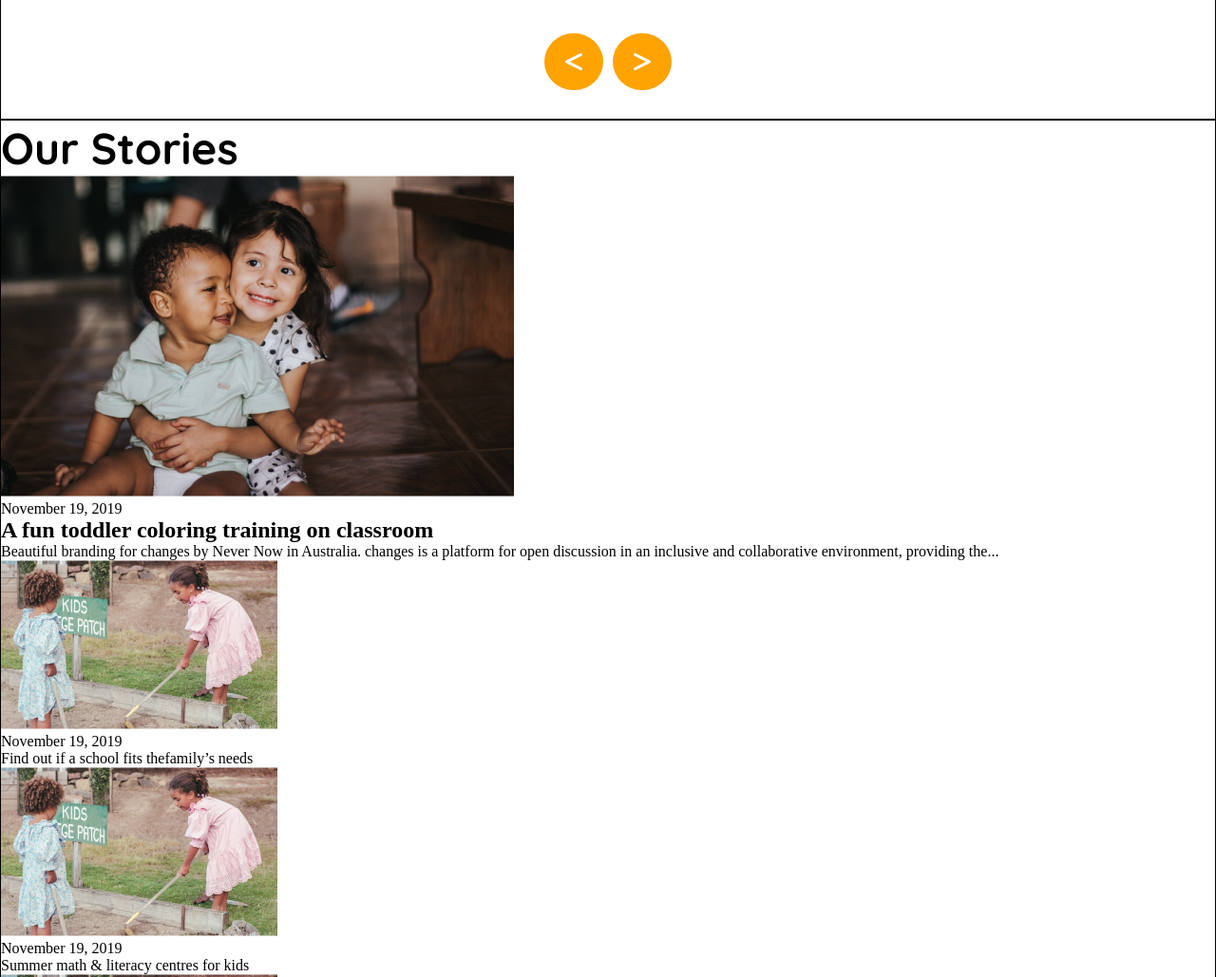
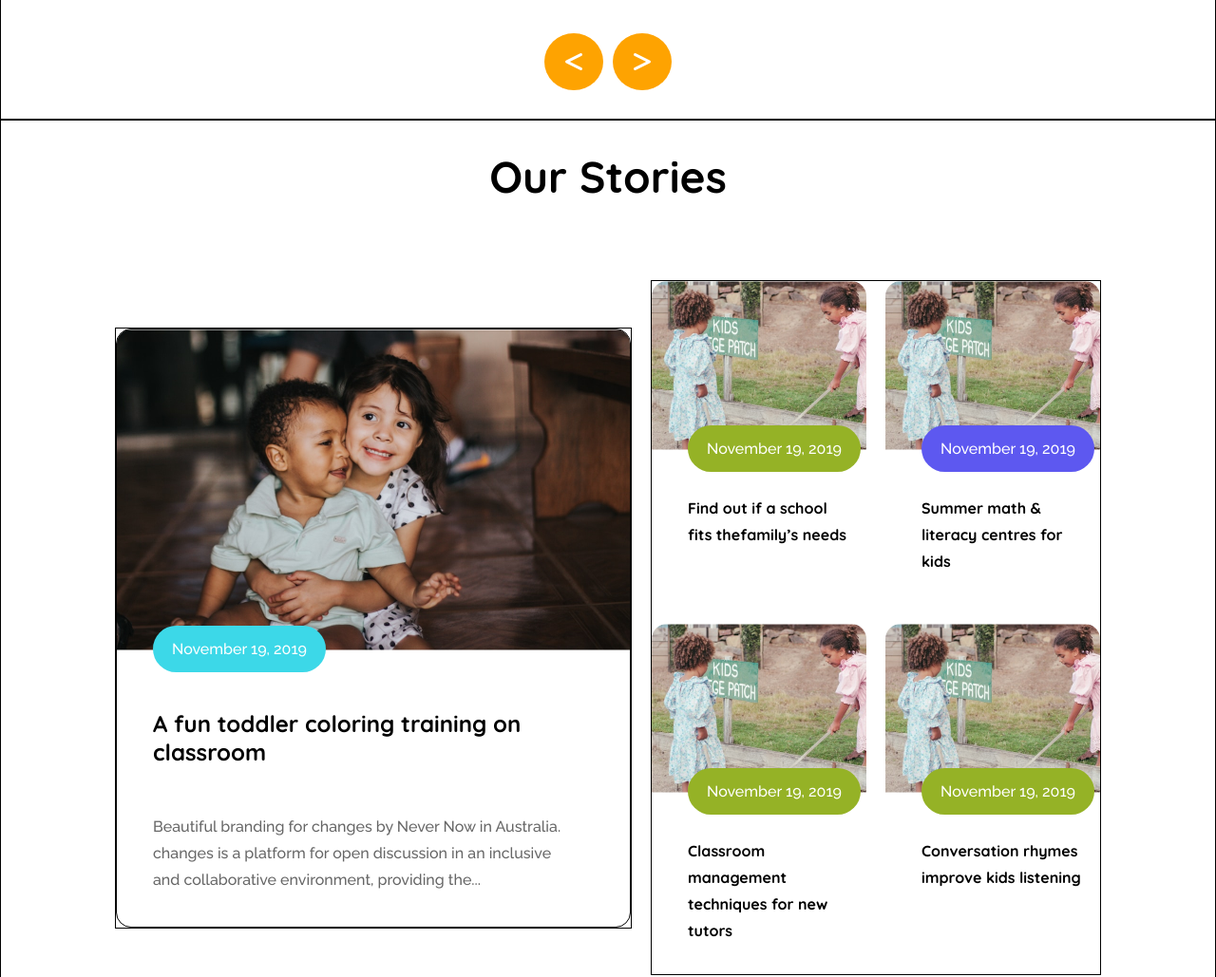
Before and after one commit to asrafulsgit/Assignment-02, a plain HTML site: page index.html in a window 1280 px wide. Shown: the part 1500-2529 px from the top of the page at 95% size. Drawn offline with Linux system fonts and the light colour scheme.

Commit message:
Add styles for stories section layout and design

```diff
--- a/style.css
+++ b/style.css
@@ -227,3 +227,105 @@ body{
      color: white;
      /* line-height: 26px; */
 }
+
+/* .stories section style */
+.stories-section{
+     padding: 30px 120px;
+     display: flex;
+     flex-direction: column;
+     justify-content: center;
+     align-items: center;
+     gap: 80px;
+}
+.stories-section .stories{
+     display: flex;
+     gap: 20px;
+     justify-content: center;
+     align-items: center;
+}
+.stories-section .stories .stories-left{
+     flex: 0.4;
+     border: 1px solid;
+     height: auto;
+}
+.stories-section .stories .stories-left .story-one{
+     background-color: rgba(255, 255, 255, 1);
+     border-radius: 16px;
+     border: 1px solid;
+     overflow: hidden;
+}
+.stories-section .stories-left .story .story-header,
+.stories-section .stories-right .story .story-header{
+     position: relative;
+}
+.stories-section .stories-left .story-one .date{
+     background-color: rgba(60, 216, 232, 1);
+}
+.stories-section .stories-left .story .date,
+.stories-section .stories-right .story .date{
+     border-radius: 47px;
+     padding: 15px 20px;
+     font-size: 16px;
+     font-family: var(--raleway-font);
+     font-weight: 500;
+     position: absolute;
+     color: rgba(255, 255, 255, 1);
+     bottom: -19px;
+     left: 38px;
+}
+
+.stories-section .stories .stories-left .story-one .story-body{
+     margin-top: 58px;
+     padding-left: 38px;
+     padding-bottom: 35px;
+}
+.stories-section .stories .stories-left .story-one .story-body h2{
+     color:rgba(0, 0, 0, 1);
+     font-weight: 24px;
+     font-weight: bold;
+     font-family: var(--quiecksand-font);
+}
+.stories-section .stories .stories-left .story-one .story-body p{
+     margin-top: 50px;
+     font-family: var(--raleway-font);
+     font-weight: 500;
+     font-size: 16px;
+     color: rgba(102, 102, 102, 1);
+     line-height: 28px;
+     margin-right: 60px;
+}
+
+
+
+.stories-section .stories .stories-right{
+     flex: 0.6;
+     border: 1px solid;
+     display: grid;
+     grid-template-columns: auto auto;
+     grid-gap: 20px;
+}
+.stories-section .stories .stories-right .story{
+     border-radius: 16px;
+     overflow: hidden;
+     /* border: 1px solid; */
+     background-color:rgba(255, 255, 255, 1);
+}
+
+.stories-section .stories-right .story-two .date,.stories-section .stories-right .story-four .date,
+.stories-section .stories-right .story-five .date{
+     background-color: rgba(149, 178, 38, 1);
+}
+.stories-section .stories-right .story-three .date{
+     background-color: rgba(93, 88, 240, 1);
+}
+.stories-section .stories-right .story-body{
+     margin-top: 43px;
+     padding: 0 20px 32px 38px;
+}
+.stories-section .stories-right .story-body p{
+     font-family: var(--quiecksand-font);
+     font-size: 16px;
+     font-weight: bold;
+     color: rgba(0, 0, 0, 1);
+     line-height: 28px;
+}
```
